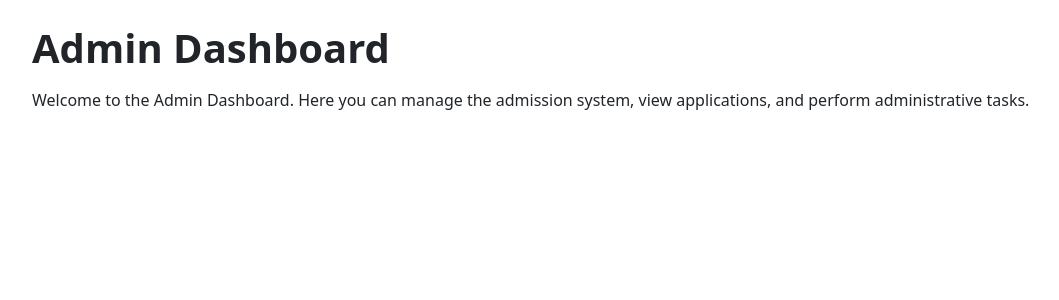
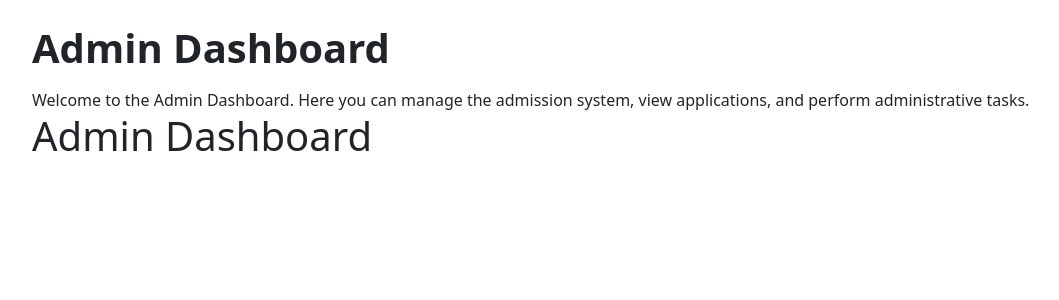
Before and after one commit to alexjen1/php_Naynes, a Laravel app: page /admin/dashboard in a window 1280 px wide. Shown: the part 56-356 px from the top of the page, without its empty margins (50-1109 px from the left). Run offline with Laravel 12, Linux system fonts and the light colour scheme; some libraries are stand-ins or nearby versions.

Commit message:
second commit

```diff
--- a/resources/views/admin/dashboard.blade.php
+++ b/resources/views/admin/dashboard.blade.php
@@ -5,4 +5,5 @@
     <p class="mb-0">
         Welcome to the Admin Dashboard. Here you can manage the admission system, view applications, and perform administrative tasks.
     </p>
+    <h1>Admin Dashboard</h1>
 @endsection
--- a/resources/views/apply.blade.php
+++ b/resources/views/apply.blade.php
@@ -5,6 +5,7 @@
 @section('sidebar')
     @parent
     <p>This is appended to the master sidebar.</p>
+    <p>This is also appended to the master sidebar.</p>
 @endsection
 
 @section('content')
```
Also changed, not shown: app/Http/Controllers/HomeController.php (line endings or trailing spaces).
